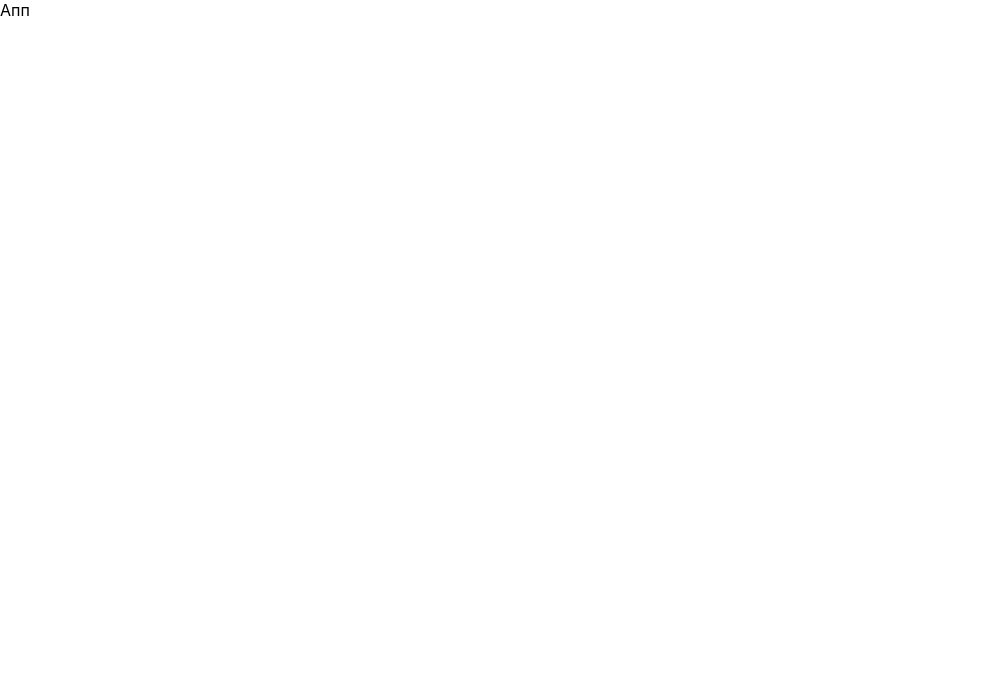
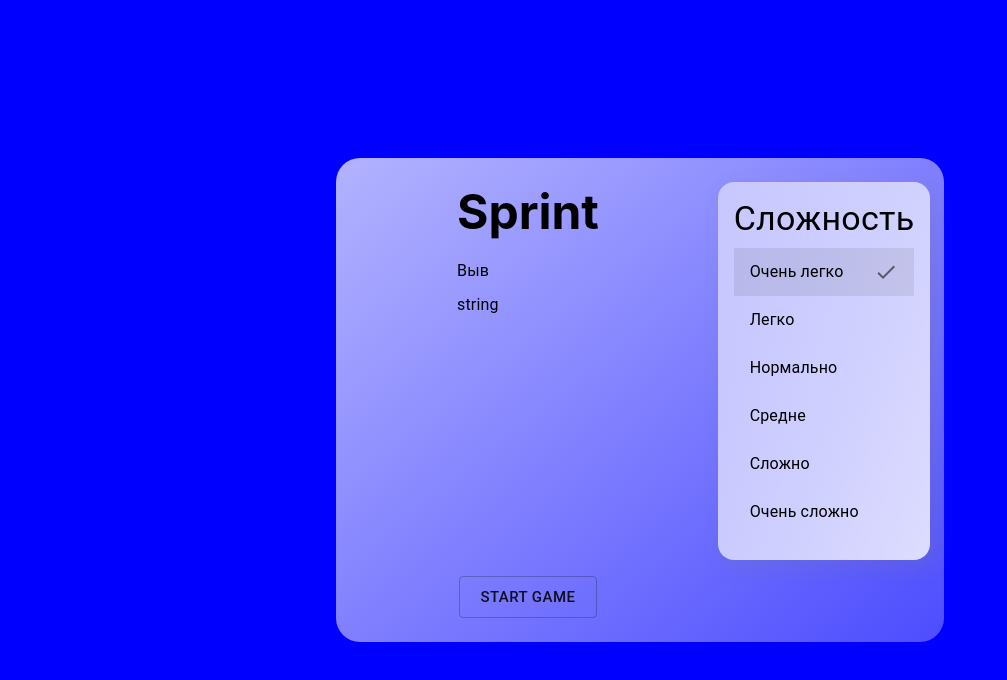
Before and after one commit to borodichAlex/rslang, a React (Create React App) app: page / in a window 1280 px wide. Shown: the top 680 px of the page, without its empty margins (0-1007 px from the left). Built offline with nearby package versions, Linux system fonts and the light colour scheme; the HTML template or start-up script is replaced by a standard one.

Commit message:
feat: add more adaptive to prewPage

```diff
--- a/src/App.tsx
+++ b/src/App.tsx
@@ -1,9 +1,24 @@
 import React from 'react';
+import { BrowserRouter, Route } from 'react-router-dom';
+import Sprint from './games/Sprint/Sprint';
+import GamePage from './pages/games/common/GamePage';
+
+const dataGame = {
+  name: 'Sprint',
+  goal: 'Выв',
+  description: 'string',
+  bg: 'blue',
+  amountWords: 20,
+};
 
 function App() {
   return (
     <div className="App">
-      Апп
+      <BrowserRouter>
+        <Route path="/" exact>
+          <GamePage Game={Sprint} dataGame={dataGame} />
+        </Route>
+      </BrowserRouter>
     </div>
   );
 }
--- a/src/games/Sprint/Sprint.tsx
+++ b/src/games/Sprint/Sprint.tsx
@@ -6,8 +6,16 @@ import Check from '../../assets/Check.png';
 import Error from '../../assets/Error.mp3';
 import Correct from '../../assets/Correct.mp3';
 import Replay from '../../assets/Replay.png';
+import { IWord } from '../../interfaces/IWord';
+import { IAnswersGame } from '../../pages/games/common/GamePage';
 
-const Sprint = () => {
+interface IProps {
+    words: IWord[];
+    onSetPage: (page: string) => void;
+    onSetAnswers: (answers: IAnswersGame) => void;
+}
+
+const Sprint = ({ words, onSetPage, onSetAnswers }: IProps) => {
     const [score, setScore] = useState(0);
     const [countDown, _setCountDown] = useState(0);
     const [complexity, _setComplexity] = useState(0);
@@ -21,6 +29,9 @@ const Sprint = () => {
     const [color, setColor] = useState('rgb(255, 255, 255)');
     const [lastWord, _setLastWord] = useState<any>([]);
     const [correctTransl, _setCorrectTransl] = useState('');
+
+    const [correctAnswers, setCorrectAnswers] = useState<string[]>([]);
+    const [wrongAnswers, setWrongAnswers] = useState<string[]>([]);
 
     const isCorrectRef = useRef(isCorrect);
     const countDownRef = useRef(countDown);
@@ -73,6 +84,8 @@ const Sprint = () => {
 
     useEffect(() => {
         handleStartGame();
+        setWrongAnswers([words[0].id]);
+        setCorrectAnswers([words[3].id]);
     }, []);
 
     useEffect(() => {
@@ -84,6 +97,10 @@ const Sprint = () => {
                 setGameOverClass('gameOver');
                 setWord('');
                 setTranslation('');
+                onSetAnswers({
+                    listCorrect: correctAnswers,
+                    listWrong: wrongAnswers,
+                  });
             }
         }, 1000);
 
@@ -96,7 +113,7 @@ const Sprint = () => {
         handleSetTask();
         setContainerClass('container');
         document.addEventListener('keyup', handleAnswer);
-        setCountDown(60);
+        setCountDown(3);
         setColor('white');
         setScore(0);
         setGameOverClass('gameOver_hidden');
@@ -178,6 +195,7 @@ const Sprint = () => {
         const page = Math.floor(Math.random() * 30);
         getData(`https://react-learnwords-example.herokuapp.com/words?group=${complexity}&page=${page}`)
             .then((responce) => {
+                console.log(responce);
                 const currindex = Math.floor(Math.random() * 20);
                 const correctTranslation = Math.floor(Math.random() * 2);
                 setIsCorrect(correctTranslation);
--- a/src/pages/games/common/PreviewGame/styles.module.css
+++ b/src/pages/games/common/PreviewGame/styles.module.css
@@ -9,6 +9,9 @@
   border-radius: 1.5rem;
   padding: 1.5em;
   margin: 1em;
+
+  min-width: 25rem;
+  transition: min-width 0.3s;
 }
 
 @media(min-width: 650px) {
@@ -16,6 +19,14 @@
     gap: 1rem;
     grid-template-columns: 60% 40%;
     grid-template-rows: 1fr auto;
+
+    min-width: 35em;
+  }
+}
+
+@media(max-width: 450px) {
+  .container {
+    min-width: 15rem;
   }
 }
 
```
